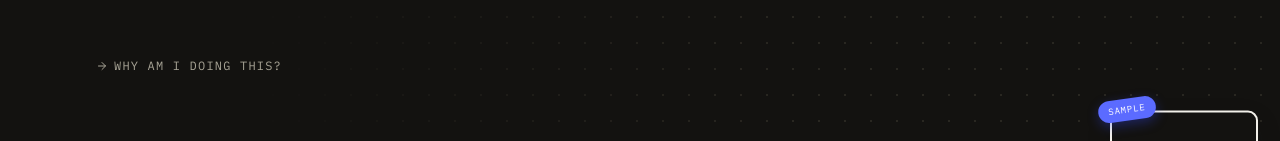
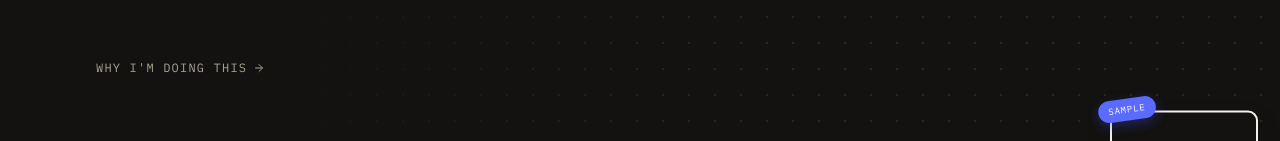
Before and after one commit to Love4reo/picked, a React (Vite) app: page / in a window 1280 px wide. Shown: the part 477-618 px from the top of the page. Built offline with nearby package versions, Linux system fonts and the light colour scheme; grey boxes are pictures that could not be loaded.

Commit message:
Update App.jsx

```diff
--- a/src/App.jsx
+++ b/src/App.jsx
@@ -877,8 +877,8 @@ function Home({ go, openBrief }) {
             onMouseEnter={(e) => (e.currentTarget.style.color = C.ink)}
             onMouseLeave={(e) => (e.currentTarget.style.color = C.mid)}
           >
+            Why I'm doing this
             <ArrowRight size={12} className="transition-transform duration-300 group-hover:translate-x-1" />
-            Why am I doing this?
           </button>
         </div>
       </Entry>
```
